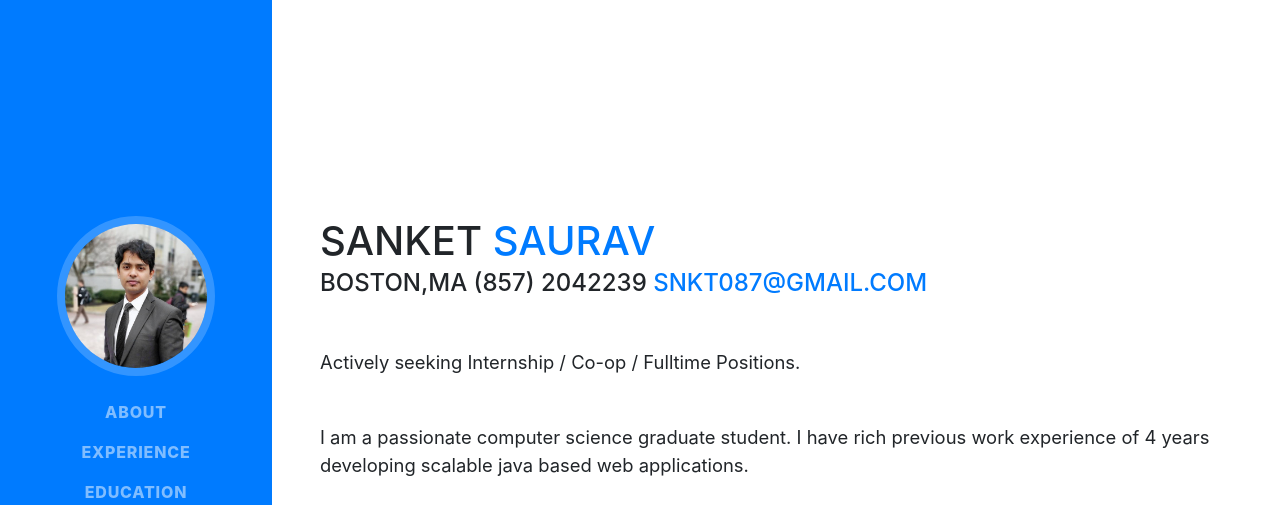
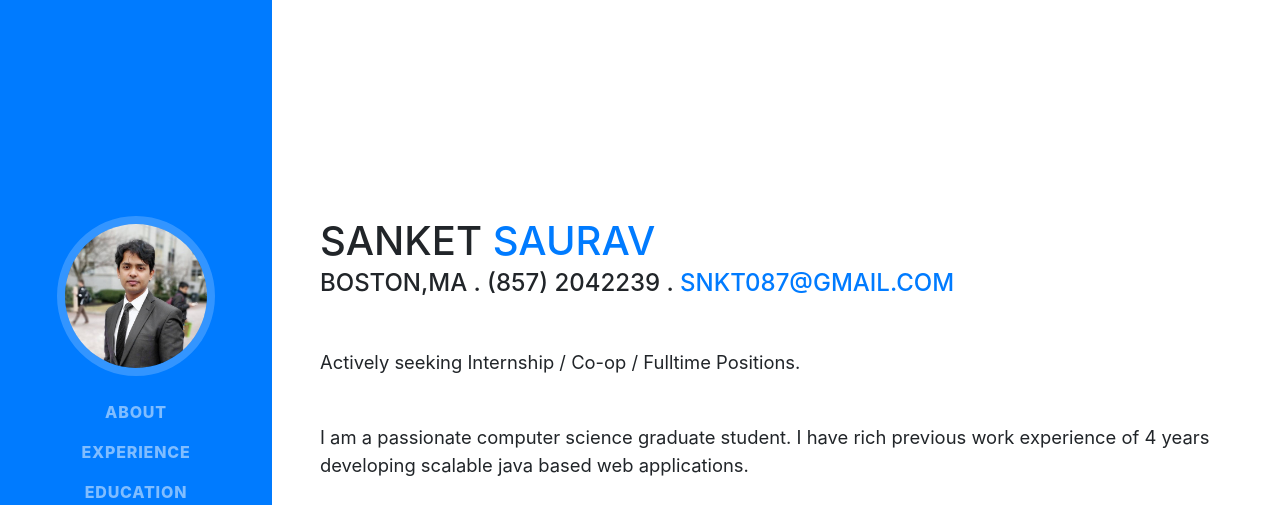
Before and after one commit to saurav-s/saurav-s.github.io, a website with bundled scripts: page index.html in a window 1280 px wide. Shown: the top 505 px of the page. Built offline with nearby package versions, Linux system fonts and the light colour scheme; a web font is replaced by a local one.

Commit message:
Update index.html

```diff
--- a/index.html
+++ b/index.html
@@ -65,7 +65,7 @@
           <h1 class="mb-0">Sanket
             <span class="text-primary">Saurav</span>
           </h1>
-          <div class="subheading mb-5">Boston,MA   (857) 2042239
+          <div class="subheading mb-5">Boston,MA  . (857) 2042239  .
             <a href="mailto:snkt087@gmail.com">snkt087@gmail.com</a>
           </div>
           <p class="lead mb-5">Actively seeking Internship / Co-op / Fulltime Positions.</p>
```
